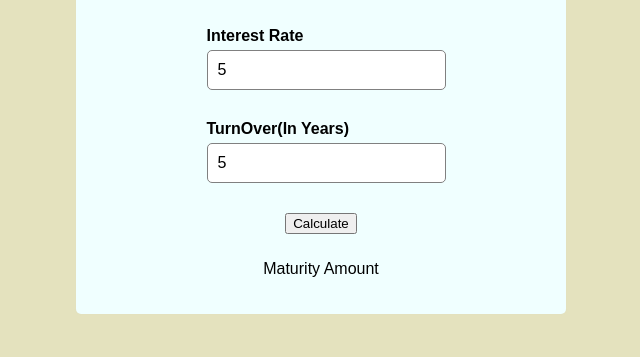
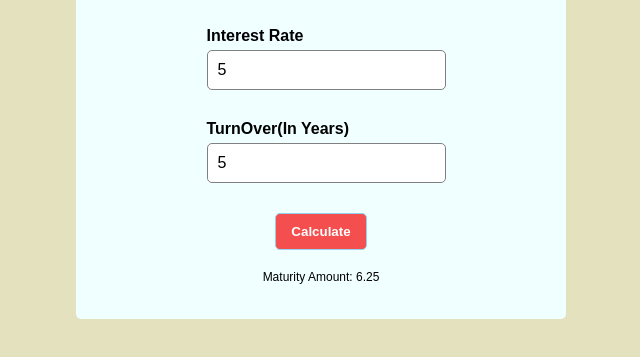
Before and after one commit to ZiayulHaqueRahim/FD-Calculator, a plain HTML site: page index.htm in a window 1280 px wide. Both pictures are taken after typing "5", "5", "5" into the empty fields and a click on the button "Calculate". Shown: the part 197-554 px from the top of the page, without its empty margins (319-959 px from the left). Drawn offline with Linux system fonts and the light colour scheme.

Commit message:
second commit

```diff
--- a/index.htm
+++ b/index.htm
@@ -15,15 +15,15 @@
             <input type="number"  id="principle" placeholder="Enter the Principle Amount">
         </div>
         <div class="form-container">
-            <label for="interest-rate">Interest Rate</label>
-            <input type="number"  id="interest-rate" placeholder="Enter the Interest Rate">
+            <label for="interest_rate">Interest Rate</label>
+            <input type="number"  id="interest_rate" placeholder="Enter the Interest Rate">
         </div>
         <div class="form-container">
             <label for="year">TurnOver(In Years)</label>
-            <input type="number"  id="year" placeholder="Enter the Number of Year">
+            <input type="number" id="year" placeholder="Enter the Number of Year">
         </div>
         <button class="btn" id="Btn">Calculate</button>
-        <p class="result"id="result">Maturity Amount</p>
+        <p class="result" id="result">Maturity Amount</p>
     </div>
 
 
--- a/script.js
+++ b/script.js
@@ -0,0 +1,13 @@
+function CalculateMaturityAmount(){
+    //get input values from user:
+    const principle = parseFloat(document.getElementById('principle').value);
+    const interest_rate = parseFloat(document.getElementById('interest_rate').value);
+    const year = parseFloat(document.getElementById('year').value);
+    //perform calculation:
+    const MaturityAmount = principle + (principle * interest_rate * year) / 100;
+    //Display the Result:
+    document.getElementById('result').innerText = `Maturity Amount: ${MaturityAmount.toFixed(2)}`;
+}
+
+    //Attach listener button to the calculating function:
+    document.getElementById('Btn').addEventListener('click',CalculateMaturityAmount);
--- a/style.css
+++ b/style.css
@@ -51,3 +51,25 @@ h1{
      border-radius: 5px;
 
 }
+.result{
+    text-align: center;
+    /* color: #340323; */
+    font-size: 12px;
+    margin-top: 5px;
+    padding: 5px;
+    margin-bottom: 10px;
+
+}
+.btn{
+    padding: 10px 15px;
+    color:white;
+    background-color: rgb(245, 59, 59);
+    opacity: .9;
+    border-radius: 5px;
+    border: 1px solid skyblue;
+    font-weight: bold;
+    cursor: pointer;
+}
+.btn:hover{
+    background-color: rgb(215, 60,60 );;
+}
```
